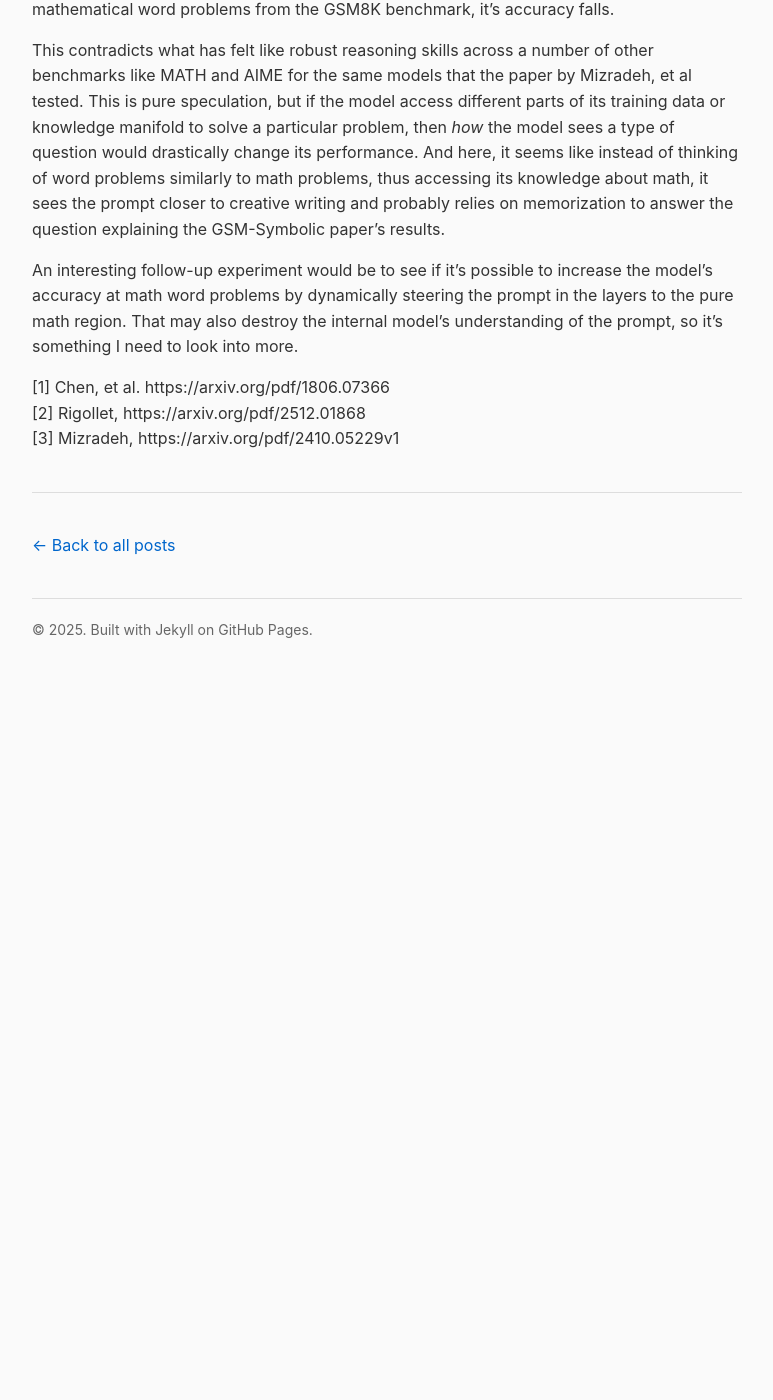
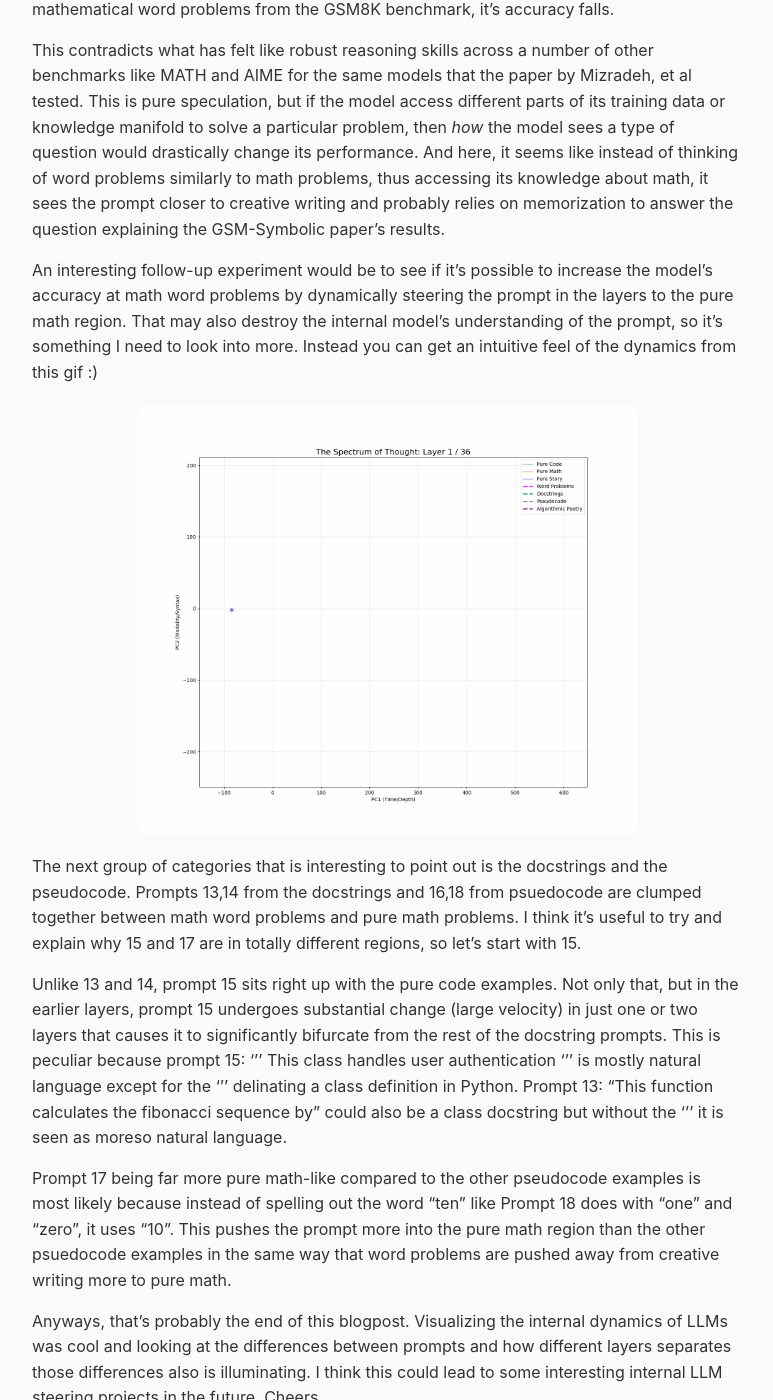
Before and after one commit to roshanwariar/roshanwariar.github.io, a Jekyll site: the page built from _posts/2025-12-16-t4.md, in a window 1280 px wide and 1400 px high, scrolled down 7269 px. Shown: the whole window, without its empty margins (253-1026 px from the left). Built offline with Jekyll 4.4.1, drawn with Linux system fonts in a browser that asks for light colours; before the commit the page ends 7946 px from its top, so only the background shows below that; some of the changed text lies outside the part shown.

Commit message:
Update 2025-12-16-t4.md

```diff
--- a/_posts/2025-12-16-t4.md
+++ b/_posts/2025-12-16-t4.md
@@ -137,11 +137,19 @@ And I wondered, but didn't get a chance to fully explore, if this is the reason
 
 This contradicts what has felt like robust reasoning skills across a number of other benchmarks like MATH and AIME for the same models that the paper by Mizradeh, et al tested. This is pure speculation, but if the model access different parts of its training data or knowledge manifold to solve a particular problem, then _how_ the model sees a type of question would drastically change its performance. And here, it seems like instead of thinking of word problems similarly to math problems, thus accessing its knowledge about math, it sees the prompt closer to creative writing and probably relies on memorization to answer the question explaining the GSM-Symbolic paper's results.<br>
 
-An interesting follow-up experiment would be to see if it's possible to increase the model's accuracy at math word problems by dynamically steering the prompt in the layers to the pure math region. That may also destroy the internal model's understanding of the prompt, so it's something I need to look into more.<br>
+An interesting follow-up experiment would be to see if it's possible to increase the model's accuracy at math word problems by dynamically steering the prompt in the layers to the pure math region. That may also destroy the internal model's understanding of the prompt, so it's something I need to look into more. Instead you can get an intuitive feel of the dynamics from this gif :)<br>
 
+![Thought Evolution](/assets/images/thought_evolution.gif)
 
+The next group of categories that is interesting to point out is the docstrings and the pseudocode. Prompts 13,14 from the docstrings and 16,18 from psuedocode are clumped together between math word problems and pure math problems. I think it's useful to try and explain why 15 and 17 are in totally different regions, so let's start with 15.<br>
+
+Unlike 13 and 14, prompt 15 sits right up with the pure code examples. Not only that, but in the earlier layers, prompt 15 undergoes substantial change (large velocity) in just one or two layers that causes it to significantly bifurcate from the rest of the docstring prompts. This is peculiar because prompt 15: ''' This class handles user authentication ''' is mostly natural language except for the ''' delinating a class definition in Python. Prompt 13: "This function calculates the fibonacci sequence by" could also be a class docstring but without the ''' it is seen as moreso natural language.<br>
+
+Prompt 17 being far more pure math-like compared to the other pseudocode examples is most likely because instead of spelling out the word "ten" like Prompt 18 does with "one" and "zero", it uses "10". This pushes the prompt more into the pure math region than the other psuedocode examples in the same way that word problems are pushed away from creative writing more to pure math. <br>
+
+Anyways, that's probably the end of this blogpost. Visualizing the internal dynamics of LLMs was cool and looking at the differences between prompts and how different layers separates those differences also is illuminating. I think this could lead to some interesting internal LLM steering projects in the future. Cheers.
 
 
 [1] Chen, et al. https://arxiv.org/pdf/1806.07366<br>
 [2] Rigollet, https://arxiv.org/pdf/2512.01868<br>
-[3] Mizradeh, https://arxiv.org/pdf/2410.05229v1
+[3] Mizradeh, et al. https://arxiv.org/pdf/2410.05229v1
```
